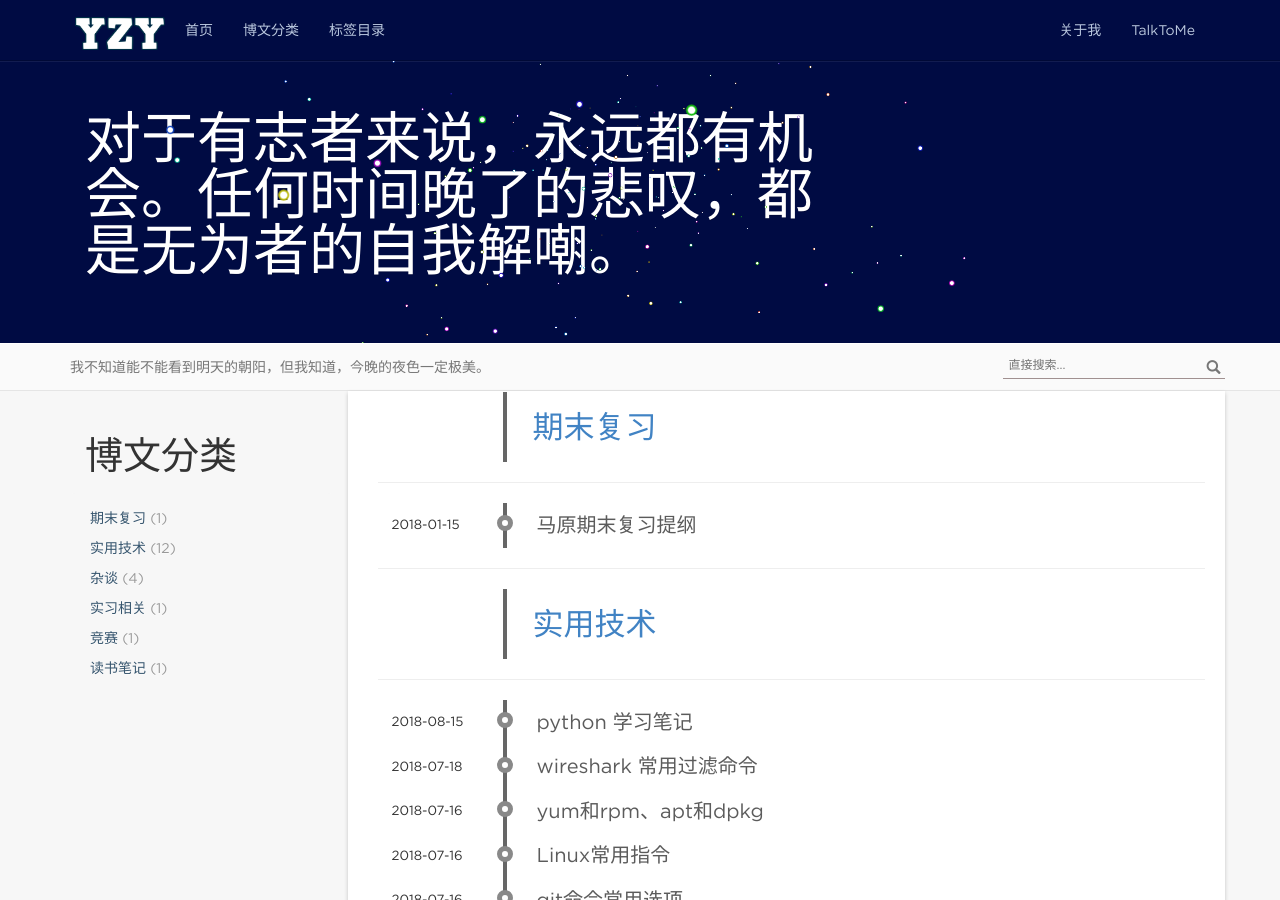
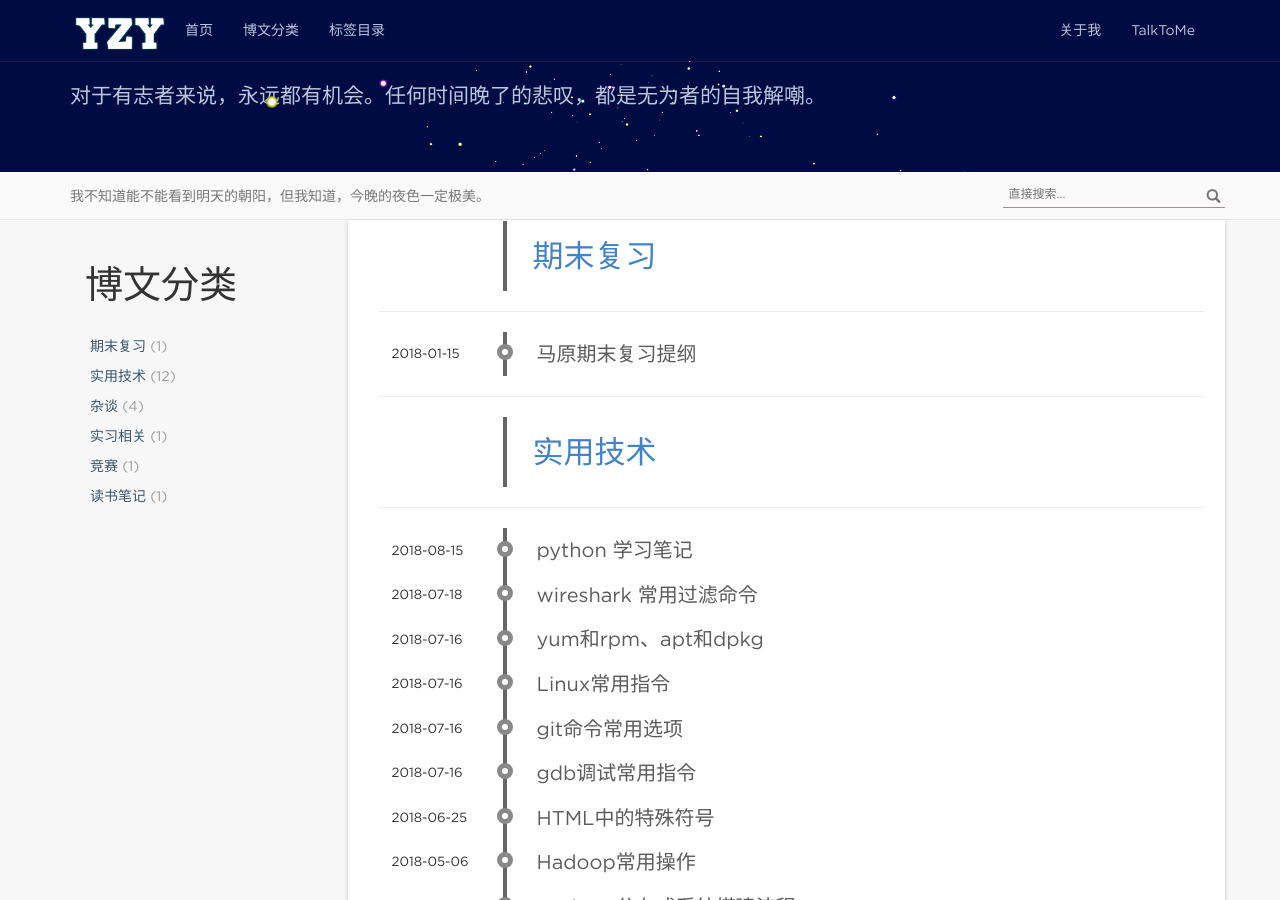
Before and after one commit to eillon/eillon.github.io, a Jekyll site: the page built from categories/index.html, in a window 1280 px wide and 900 px high. Built offline with Jekyll 4.4.1, drawn with Linux system fonts in a browser that asks for light colours; nearby versions of some CDN libraries; comment, search, counter and statistics services are not loaded.

Commit message:
change title

```diff
--- a/_includes/docs_header.html
+++ b/_includes/docs_header.html
@@ -1,7 +1,7 @@
 <div class="docs-header pa" id="content">
     <canvas id="mycanvas">你的浏览器不支持canvas</canvas>
     <div class="container" >
-  	{% if page.title == 'EILLON PAGE' %}
+  	{% if page.title == 'Eillon的博客' %}
         <h1>{{ site.name }}</h1>
         <p>{{ site.description }}</p>
     {% else %}
@@ -9,7 +9,7 @@
 		    <h1>{{ page.title }}</h1>
 		    <p>Post on {{ page.date | date: "%b %d, %Y" }} by <a href="/about">{{ site.author }}</a></p>
 		-->
-        <h1>{{ site.motto }}</h1>
+        <p>{{ site.motto }}</p>
     {% endif %}
   </div>
 </div>
--- a/index.html
+++ b/index.html
@@ -1,6 +1,6 @@
 ---
 layout: default
-title: EILLON PAGE
+title: Eillon的博客
 ---
 
  <div class="container docs-container">
```
